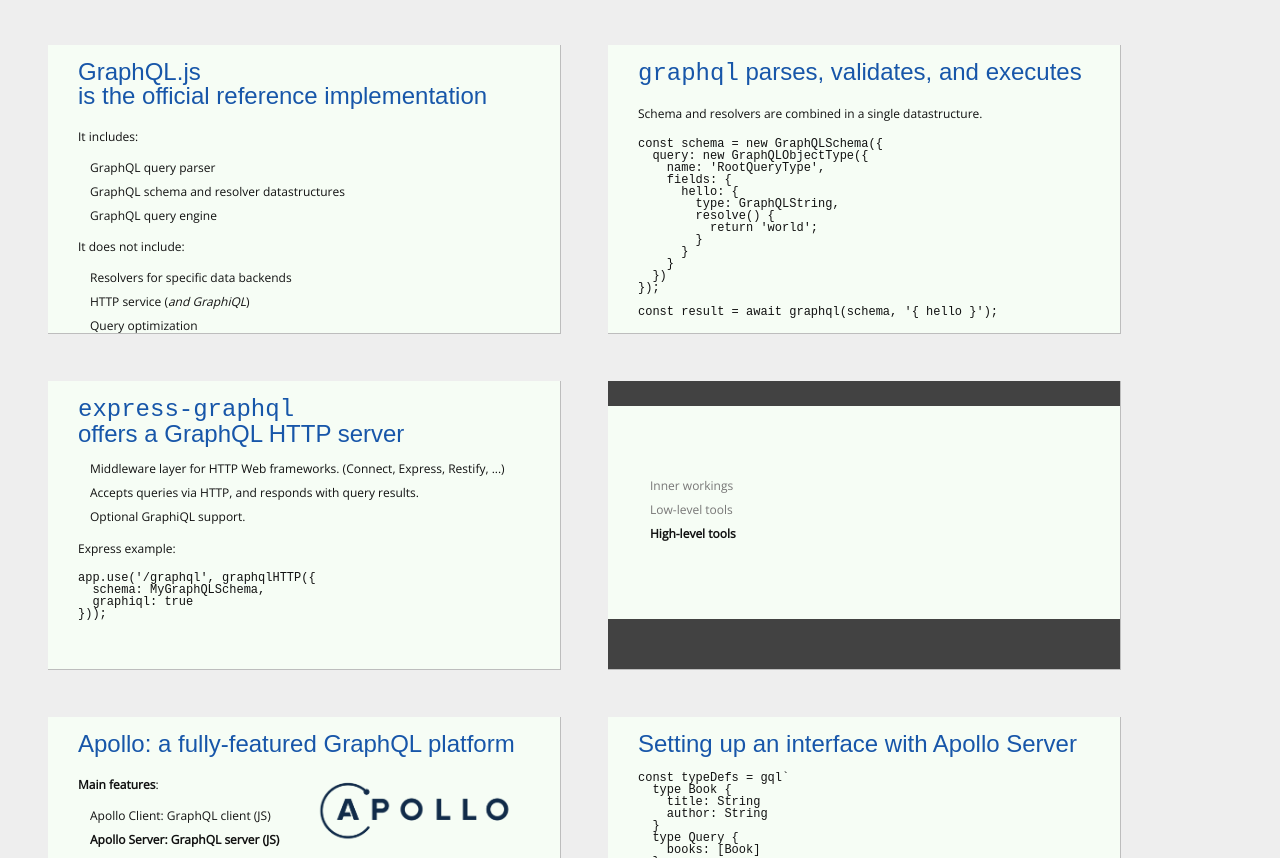
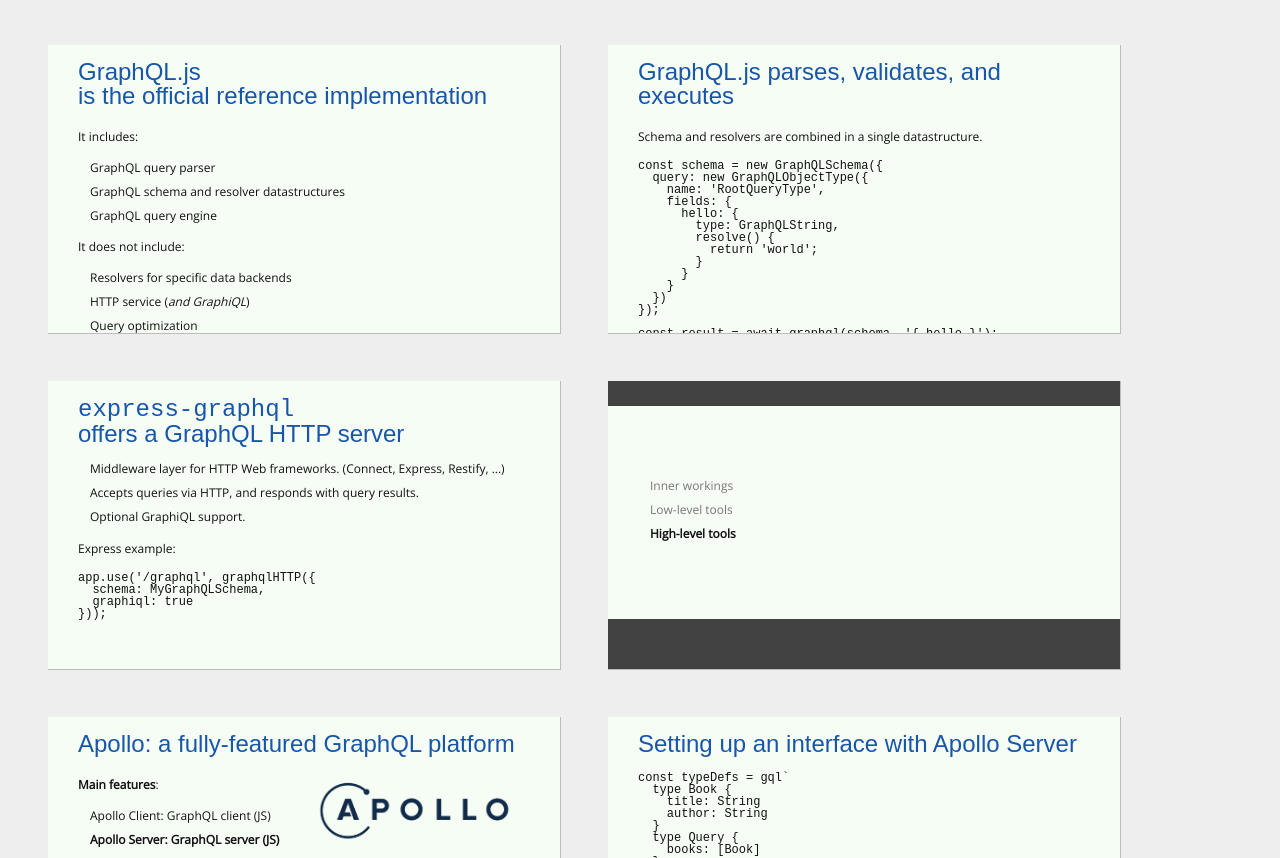
Before and after one commit to rubensworks/slides-2019-iswc-graphql-interface, a plain HTML site: page index.html in a window 1280 px wide. Shown: the part 3042-3900 px from the top of the page. Drawn offline with nearby package versions, Linux system fonts and the light colour scheme; a web font is replaced by a local one.

Commit message:
Deploy rubensworks/slides-2019-iswc-graphql-interface to github.com/rubensworks/slides-2019-iswc-graphql-interface.git:gh-pages

```diff
--- a/index.html
+++ b/index.html
@@ -335,7 +335,7 @@
     </section>
 
     <section id="graphqljs-example" class="slide">
-        <h2><code>graphql</code> parses, validates, and executes</h2>
+        <h2><a href="https://github.com/graphql/graphql-js">GraphQL.js</a> parses, validates, and executes</h2>
         <p>Schema and resolvers are combined in a single datastructure.</p>
         <pre>const schema = new GraphQLSchema({
   query: new GraphQLObjectType({
```
